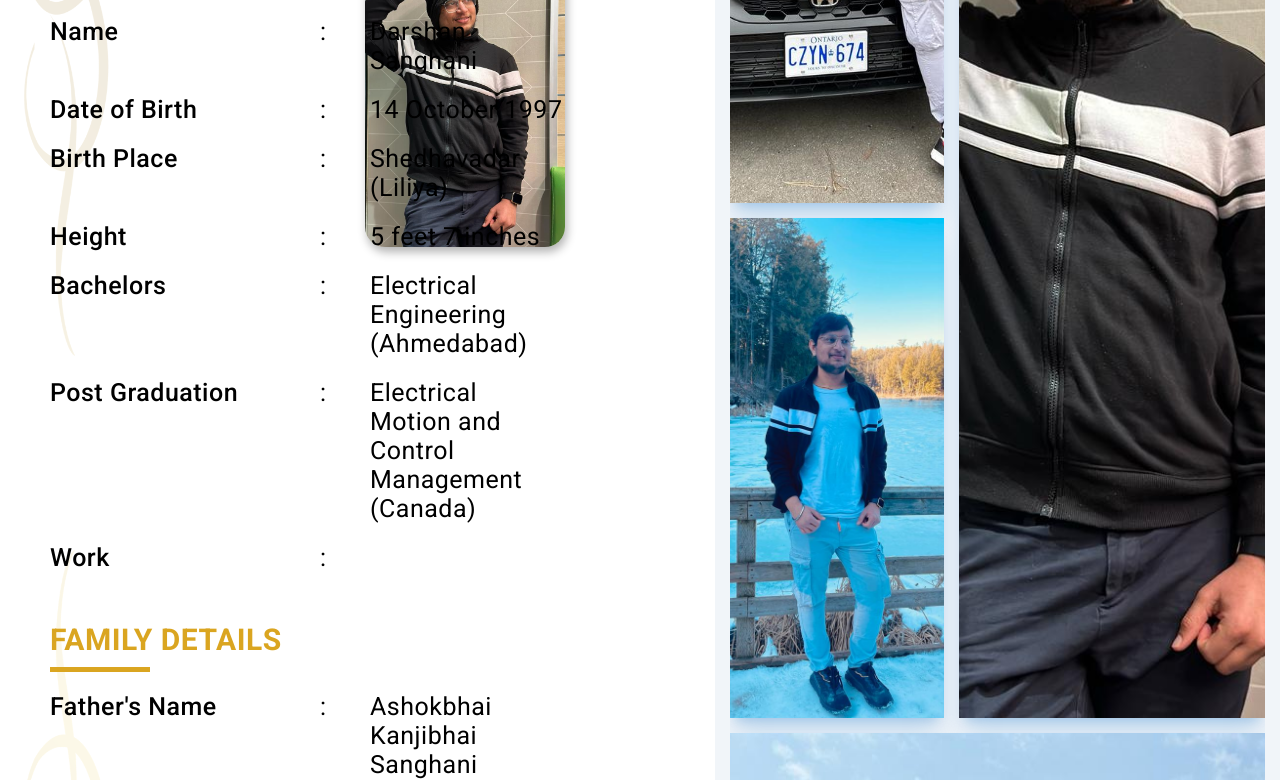
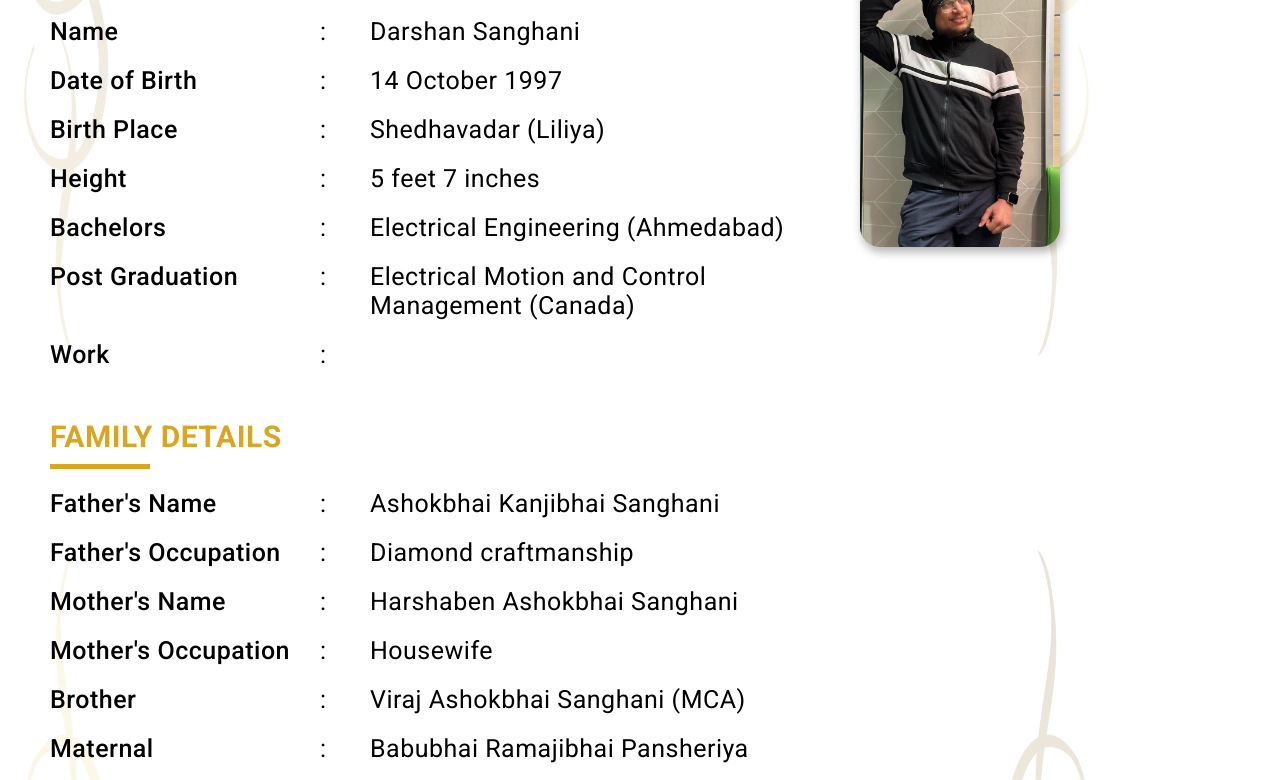
Before and after one commit to viraj-sanghani/Biodata, a plain HTML site: page index.html in a window 1280 px wide. Shown: the part 312-1092 px from the top of the page. Drawn offline with Linux system fonts and the light colour scheme.

Commit message:
fix: pages

```diff
--- a/index.html
+++ b/index.html
@@ -12,7 +12,7 @@
     />
     <link rel="stylesheet" href="./style.css" />
   </head>
-  <body style="display: flex; gap: 100px">
+  <body>
     <div class="app">
       <div class="bg"></div>
       <div class="header">
```
